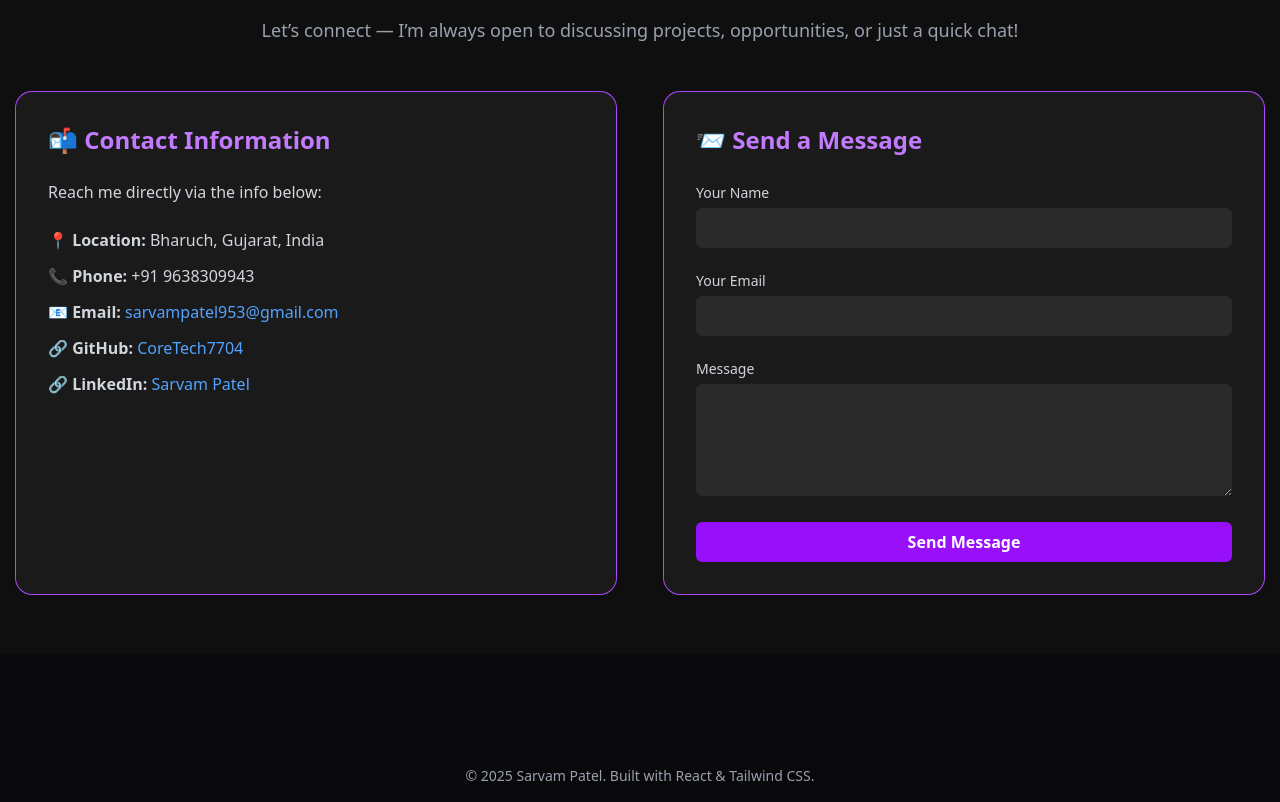
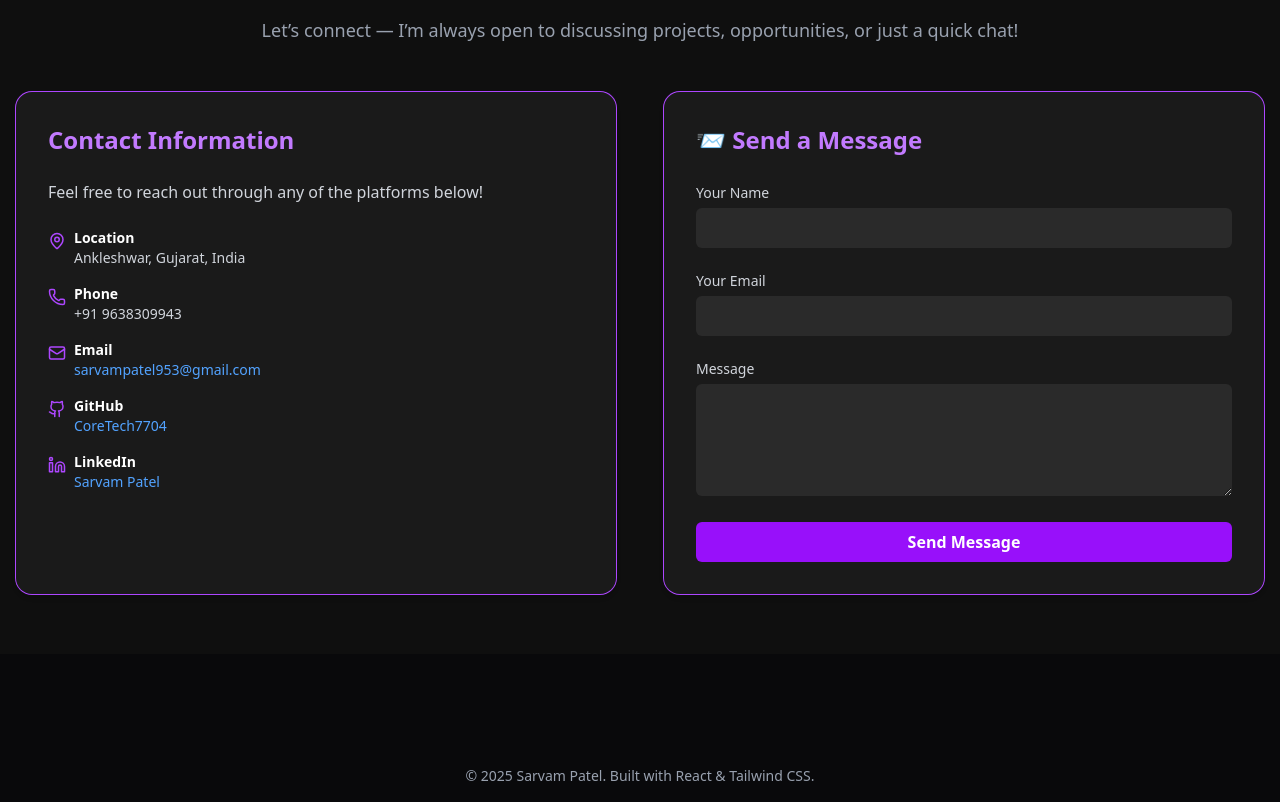
Before and after one commit to CoreTech7704/Portfoliosite, a React (Vite) app: page / in a window 1280 px wide. Shown: the part 5200-6002 px from the top of the page. Built offline with nearby package versions, Linux system fonts and the light colour scheme.

Commit message:
Contactme part complete

```diff
--- a/src/components/Contact.jsx
+++ b/src/components/Contact.jsx
@@ -1,3 +1,5 @@
+import { MapPin, Phone, Mail, GithubIcon, LinkedinIcon } from 'lucide-react';
+
 const Contact = () => {
   return (
     <section id="contact" className="py-15 px-4 text-white bg-[#0f0f0f]">
@@ -12,15 +14,58 @@ const Contact = () => {
       <div className="max-w-7xl mx-auto grid md:grid-cols-2 gap-12">
         {/* Contact Info */}
         <div className="space-y-6 bg-[#1a1a1a] p-8 rounded-2xl ring-1 ring-purple-500 shadow-md">
-          <h3 className="text-2xl font-semibold text-purple-400">📬 Contact Information</h3>
-          <p className="text-gray-300">Reach me directly via the info below:</p>
-          <div className="space-y-3 text-gray-300">
-            <p><span className="font-semibold">📍 Location:</span> Bharuch, Gujarat, India</p>
-            <p><span className="font-semibold">📞 Phone:</span> +91 9638309943</p>
-            <p><span className="font-semibold">📧 Email:</span> <a href="mailto:sarvampatel953@gmail.com" className="text-blue-400 hover:underline">sarvampatel953@gmail.com</a></p>
-            <p><span className="font-semibold">🔗 GitHub:</span> <a href="https://github.com/CoreTech7704" target="_blank" className="text-blue-400 hover:underline">CoreTech7704</a></p>
-            <p><span className="font-semibold">🔗 LinkedIn:</span> <a href="https://linkedin.com/in/sarvam-patel" target="_blank" className="text-blue-400 hover:underline">Sarvam Patel</a></p>
-          </div>
+            <h3 className="text-2xl font-semibold text-purple-400">Contact Information</h3>
+              <p className="text-gray-300">
+                Feel free to reach out through any of the platforms below!
+              </p>
+
+              <div className="space-y-4 text-sm text-gray-300">
+                <div className="flex items-start gap-2">
+                  <MapPin size={18} className="mt-1 text-purple-500" />
+                  <div>
+                    <span className="font-semibold text-white">Location</span><br />
+                    Ankleshwar, Gujarat, India
+                  </div>
+                </div>
+
+                <div className="flex items-start gap-2">
+                  <Phone size={18} className="mt-1 text-purple-500" />
+                  <div>
+                    <span className="font-semibold text-white">Phone</span><br />
+                    +91 9638309943
+                  </div>
+                </div>
+
+                <div className="flex items-start gap-2">
+                  <Mail size={18} className="mt-1 text-purple-500" />
+                  <div>
+                    <span className="font-semibold text-white">Email</span><br />
+                    <a href="mailto:sarvampatel953@gmail.com" className="hover:underline text-blue-400">
+                      sarvampatel953@gmail.com
+                    </a>
+                  </div>
+                </div>
+
+                <div className="flex items-start gap-2">
+                  <GithubIcon size={18} className="mt-1 text-purple-500" />
+                  <div>
+                    <span className="font-semibold text-white">GitHub</span><br />
+                    <a href="https://github.com/CoreTech7704" target="_blank" rel="noopener noreferrer" className="hover:underline text-blue-400">
+                      CoreTech7704
+                    </a>
+                  </div>
+                </div>
+
+                <div className="flex items-start gap-2">
+                  <LinkedinIcon size={18} className="mt-1 text-purple-500" />
+                  <div>
+                    <span className="font-semibold text-white">LinkedIn</span><br />
+                    <a href="https://linkedin.com/in/sarvam-patel" target="_blank" rel="noopener noreferrer" className="hover:underline text-blue-400">
+                      Sarvam Patel
+                    </a>
+                  </div>
+                </div>
+              </div>
         </div>
 
         {/* Contact Form */}
```
